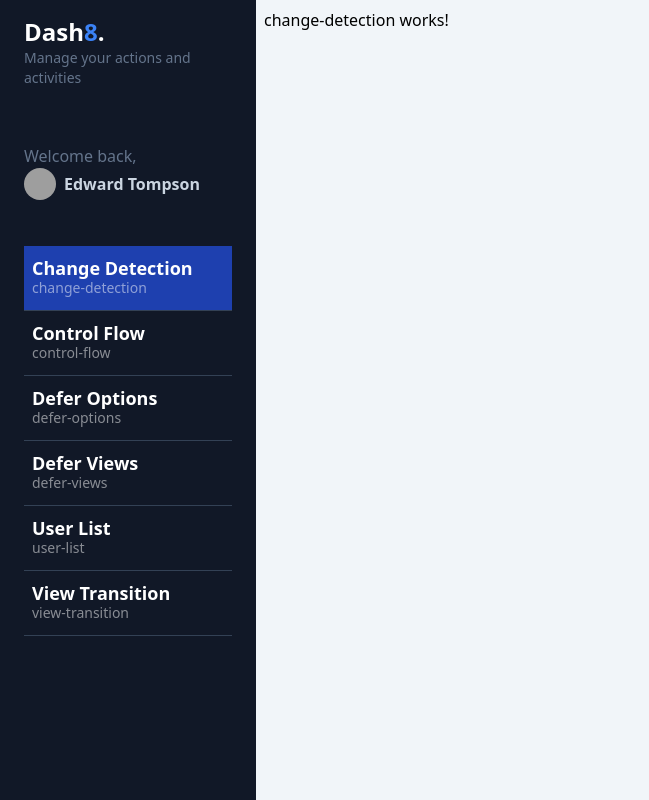
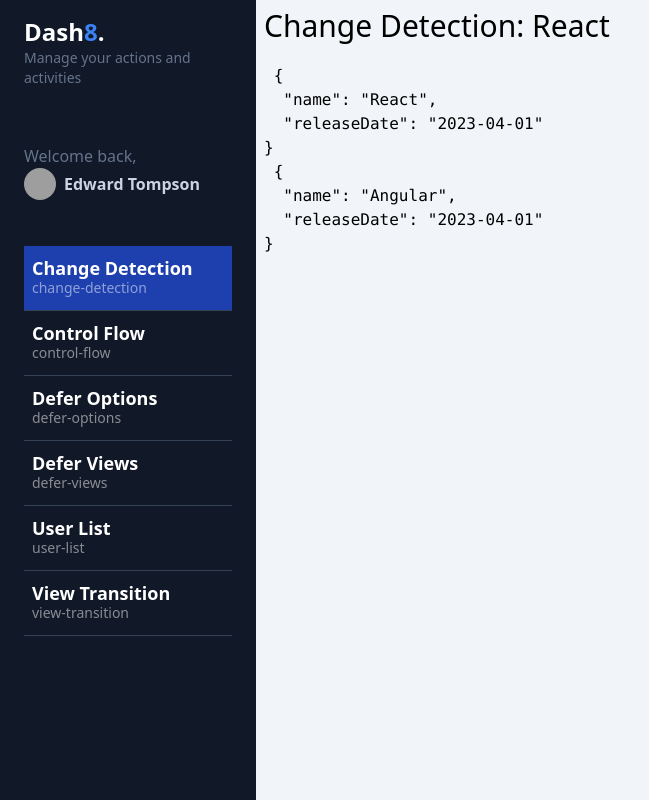
Before and after one commit to guidopontet/dashboard-angular, an Angular app: page /dashboard/change-detection in a window 1280 px wide. Shown: the whole page, without its empty margins (0-649 px from the left). Built offline with nearby package versions, Linux system fonts and the light colour scheme; grey boxes are pictures that could not be loaded.

Commit message:
feat: add change-detection section

```diff
--- a/src/app/dashboard/pages/change-detection/change-detection.component.html
+++ b/src/app/dashboard/pages/change-detection/change-detection.component.html
@@ -1 +1,4 @@
-<p>change-detection works!</p>
+<app-title [title]="currentFramework()" ></app-title>
+
+<pre> {{ frameworkAsSignal() | json }} </pre>
+<pre> {{ frameworkAsProperty | json }} </pre>
--- a/src/app/dashboard/pages/change-detection/change-detection.component.ts
+++ b/src/app/dashboard/pages/change-detection/change-detection.component.ts
@@ -1,12 +1,42 @@
-import { Component } from '@angular/core';
+import { CommonModule } from '@angular/common';
+import { ChangeDetectionStrategy, Component, computed, signal } from '@angular/core';
+
+import { TitleComponent } from '@shared/title/title.component';
 
 @Component({
   selector: 'app-change-detection',
   standalone: true,
-  imports: [],
+  changeDetection: ChangeDetectionStrategy.OnPush,
+  imports: [ CommonModule, TitleComponent ],
   templateUrl: './change-detection.component.html',
   styles: ``
 })
 export default class ChangeDetectionComponent {
+  public currentFramework = computed(
+    () => `Change Detection: ${this.frameworkAsSignal().name}`
+  );
 
+  public frameworkAsSignal = signal({
+    name: 'Angular',
+    releaseDate: '2023-04-01',
+  });
+
+  public frameworkAsProperty = {
+    name: 'Angular',
+    releaseDate: '2023-04-01',
+  };
+
+  constructor() {
+    setTimeout(() => {
+      // This will not work unless we use Default change detection strategy, which is less performant
+      // this.frameworkAsProperty.name = 'React';
+
+      this.frameworkAsSignal.update(framework => ({
+        ...framework,
+        name: 'React',
+      }));
+
+      console.log('Done');
+    }, 2000);
+  }
 }
--- a/src/app/shared/title/title.component.html
+++ b/src/app/shared/title/title.component.html
@@ -1 +1,5 @@
-<h1 class="text-3xl mb-5">{{ title }} - {{ withShadow }}</h1>
+<h1 class="text-3xl mb-5">{{ title }}
+  @if (withShadow) {
+    <span>- {{ withShadow }}</span>
+  }
+</h1>
```
